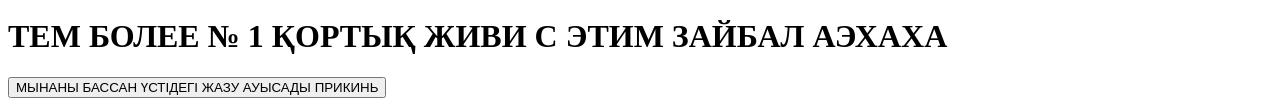
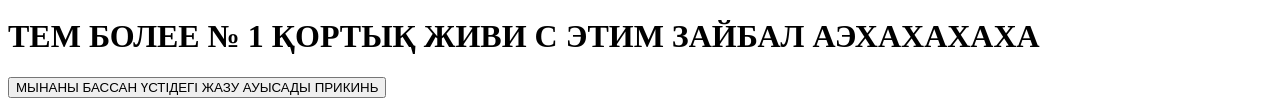
Before and after one commit to tiktok5darko-hash/darko, a plain HTML site: page index.html in a window 1280 px wide. Both pictures are taken after a click on the button "МЫНАНЫ БАССАН ҮСТІДЕГІ ЖАЗУ АУЫСАДЫ ПРИКИНЬ". Shown: the part 207-315 px from the top of the page. Drawn offline with Linux system fonts and the light colour scheme.

Commit message:
Update index.html

```diff
--- a/index.html
+++ b/index.html
@@ -30,7 +30,7 @@
     }
 
     function changeText() {
-      document.getElementById("text").innerText = "ТЕМ БОЛЕЕ № 1 ҚОРТЫҚ ЖИВИ С ЭТИМ ЗАЙБАЛ АЭХАХА";
+      document.getElementById("text").innerText = "ТЕМ БОЛЕЕ № 1 ҚОРТЫҚ ЖИВИ С ЭТИМ ЗАЙБАЛ АЭХАХАХАХА";
     }
   </script>
 </body>
```
